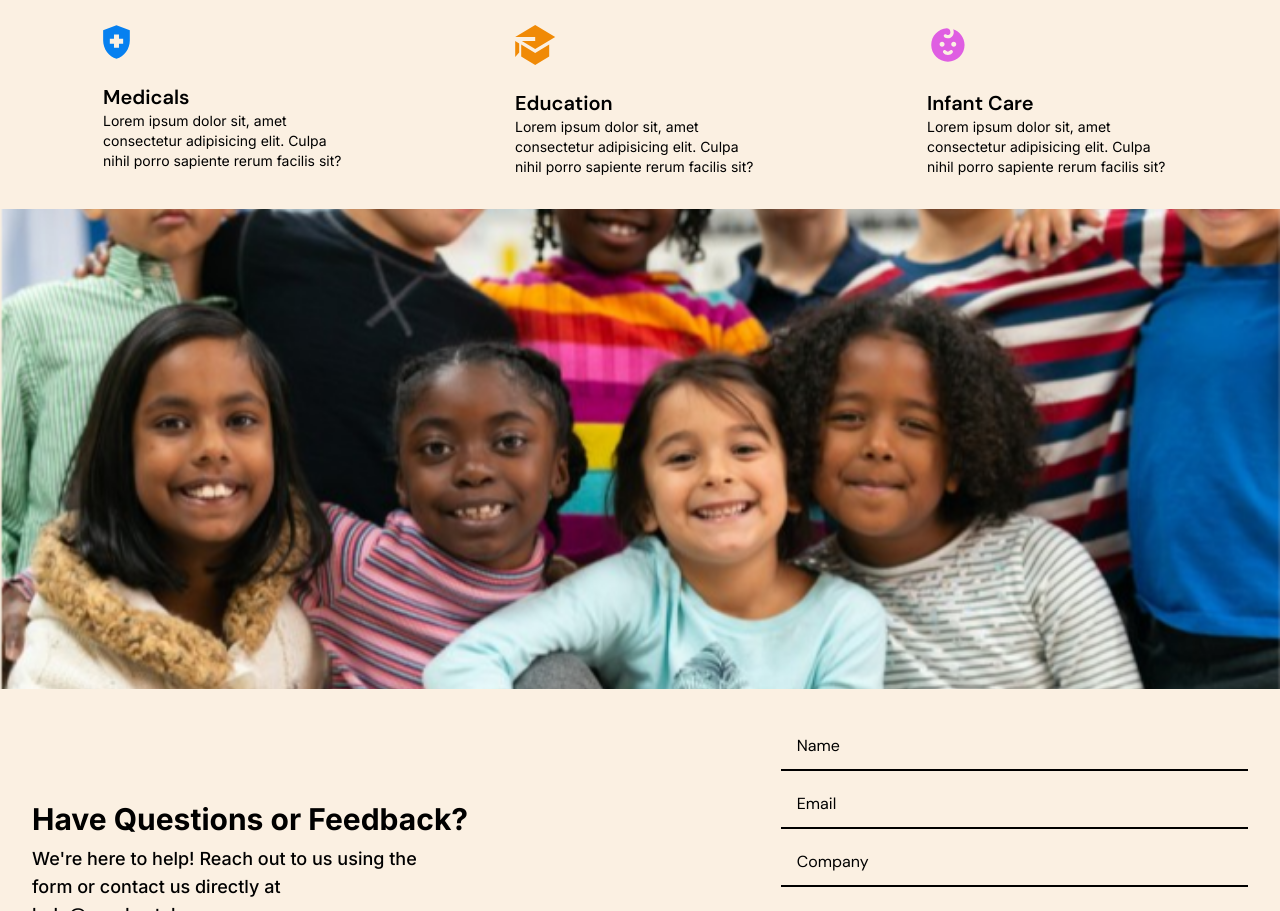
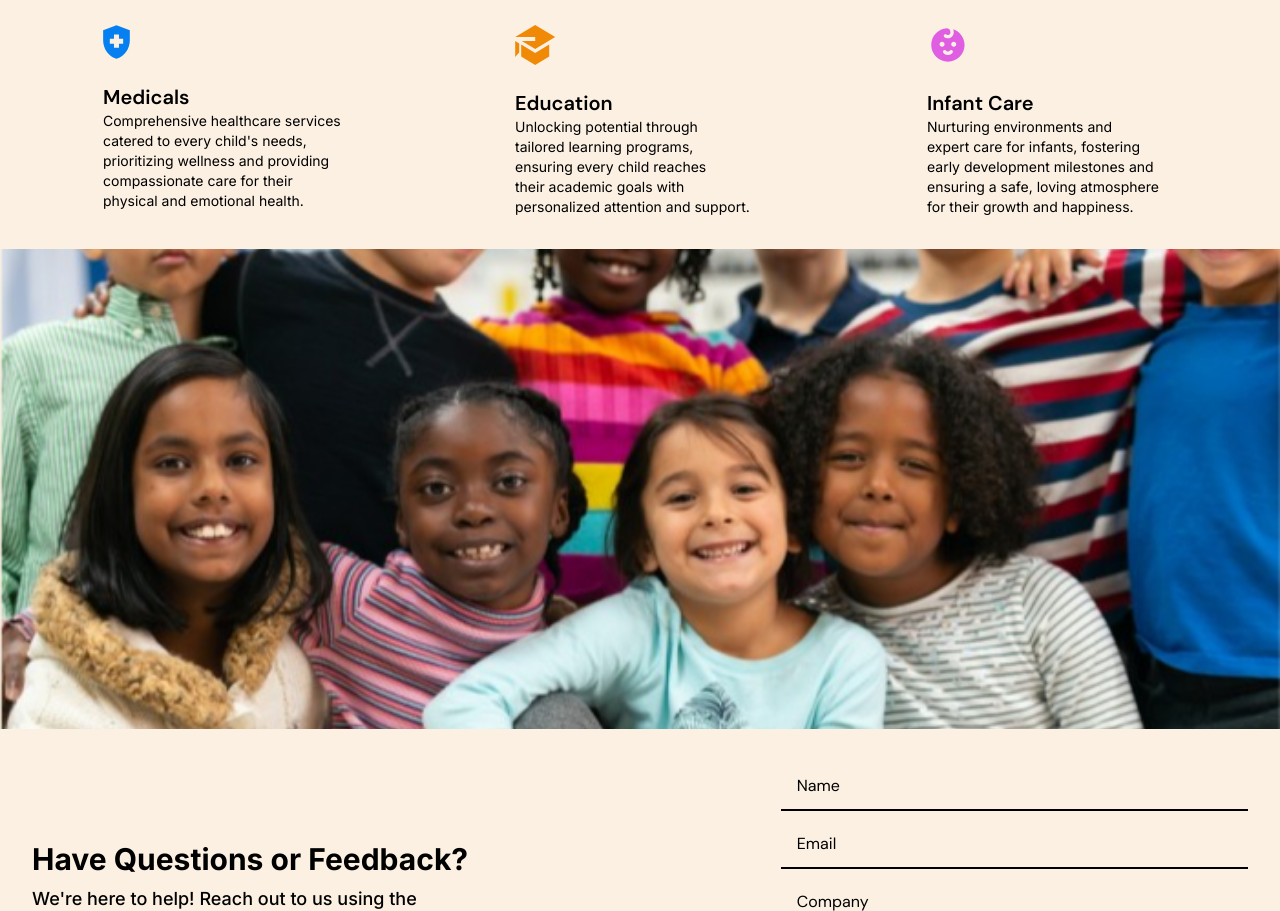
Before and after one commit to Favourz1/ward-watch-web, a website built with Vite: page index.html in a window 1280 px wide. Shown: the part 1127-2038 px from the top of the page. Built offline with nearby package versions, Linux system fonts and the light colour scheme.

Commit message:
Feat: Content copy

```diff
--- a/index.html
+++ b/index.html
@@ -219,9 +219,9 @@
             </div>
             <div>
               <p class="font-semibold text-xl font-dmSans">Medicals</p>
-              <p class="text-sm text-balance">Lorem ipsum dolor sit, amet consectetur adipisicing elit. Culpa nihil
-                porro sapiente
-                rerum facilis sit?
+              <p class="text-sm text-balance">Comprehensive healthcare services catered to every child's needs,
+                prioritizing wellness and providing compassionate care
+                for their physical and emotional health.
               </p>
             </div>
           </div>
@@ -235,9 +235,10 @@
             </div>
             <div>
               <p class="font-semibold text-xl font-dmSans">Education</p>
-              <p class="text-sm text-balance">Lorem ipsum dolor sit, amet consectetur adipisicing elit. Culpa nihil
-                porro sapiente
-                rerum facilis sit?
+              <p class="text-sm text-balance">
+                Unlocking potential through tailored learning programs, ensuring every child reaches their academic
+                goals with
+                personalized attention and support.
               </p>
             </div>
           </div>
@@ -252,9 +253,9 @@
             </div>
             <div>
               <p class="font-semibold text-xl font-dmSans">Infant Care</p>
-              <p class="text-sm text-balance">Lorem ipsum dolor sit, amet consectetur adipisicing elit. Culpa nihil
-                porro sapiente
-                rerum facilis sit?
+              <p class="text-sm text-balance">Nurturing environments and expert care for infants, fostering early
+                development milestones and ensuring a safe, loving
+                atmosphere for their growth and happiness.
               </p>
             </div>
           </div>
--- a/map.html
+++ b/map.html
@@ -98,7 +98,7 @@
                         <h1 class="text-3xl font-dmSans font-bold text-[#07090D]">Map</h1>
                         <div class="iframe-container">
                             <iframe
-                                src="https://opendata.bristol.gov.uk/datasets/d2cdd1880e484b2489f1beefe04a1938_0/explore"
+                                src="https://opendata.bristol.gov.uk/datasets/9c7f3ae862b344b58d1faafc89fa56d3_0/explore"
                                 frameborder="0" width="300px" height="300px"></iframe>
                         </div>
                     </div>
--- a/table.html
+++ b/table.html
@@ -98,7 +98,7 @@
                         <h1 class="text-3xl font-dmSans font-bold text-[#07090D]">Table</h1>
                         <div class="iframe-container">
                             <iframe
-                                src="https://opendata.bristol.gov.uk/datasets/d2cdd1880e484b2489f1beefe04a1938_0/explore"
+                                src="https://opendata.bristol.gov.uk/datasets/9c7f3ae862b344b58d1faafc89fa56d3_0/explore?showTable=true"
                                 frameborder="0" width="300px" height="300px"></iframe>
                         </div>
                     </div>
```
